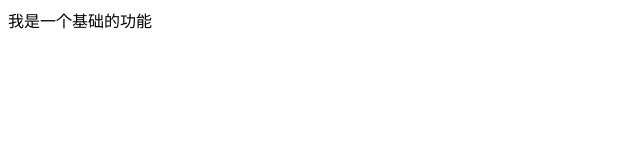
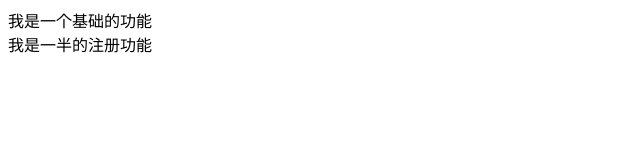
Before and after one commit to xuwei9502/first-status, a plain HTML site: page index.html in a window 1280 px wide. Shown: the whole page, without its empty margins (0-640 px from the left). Drawn offline with Linux system fonts and the light colour scheme.

Commit message:
一半的注册功能

```diff
--- a/index.html
+++ b/index.html
@@ -8,5 +8,6 @@
 </head>
 <body>
   <div>我是一个基础的功能</div>
+  <div>我是一半的注册功能</div>
 </body>
 </html>
```
